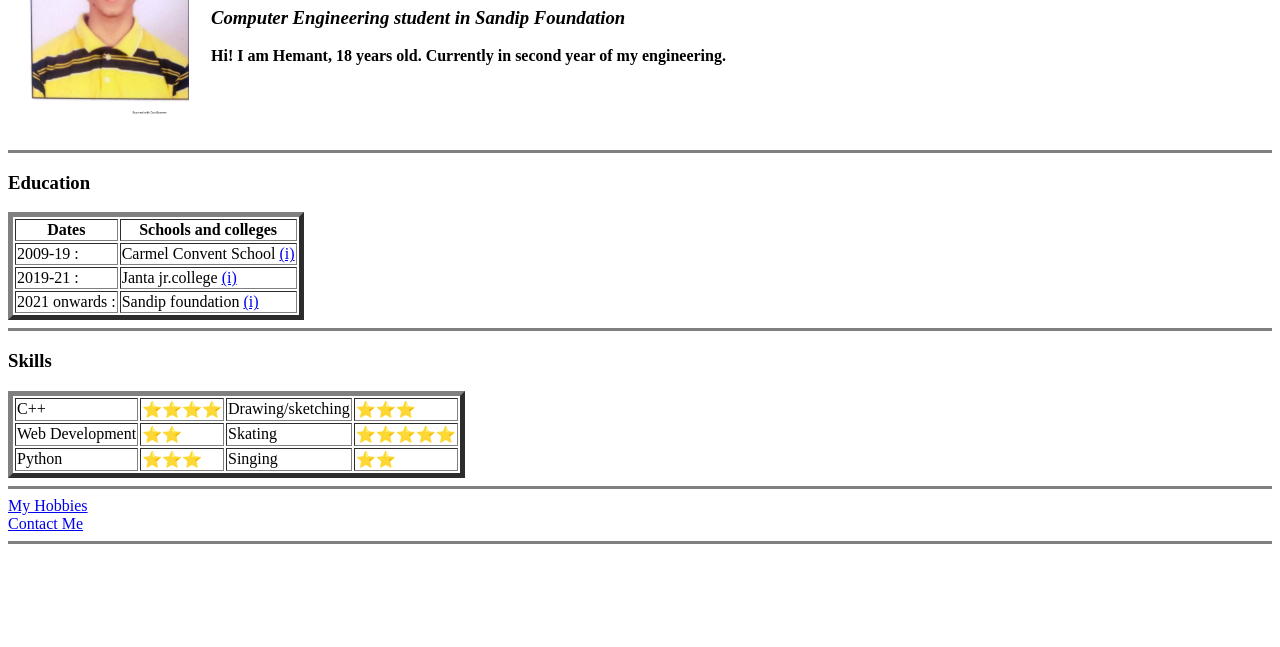
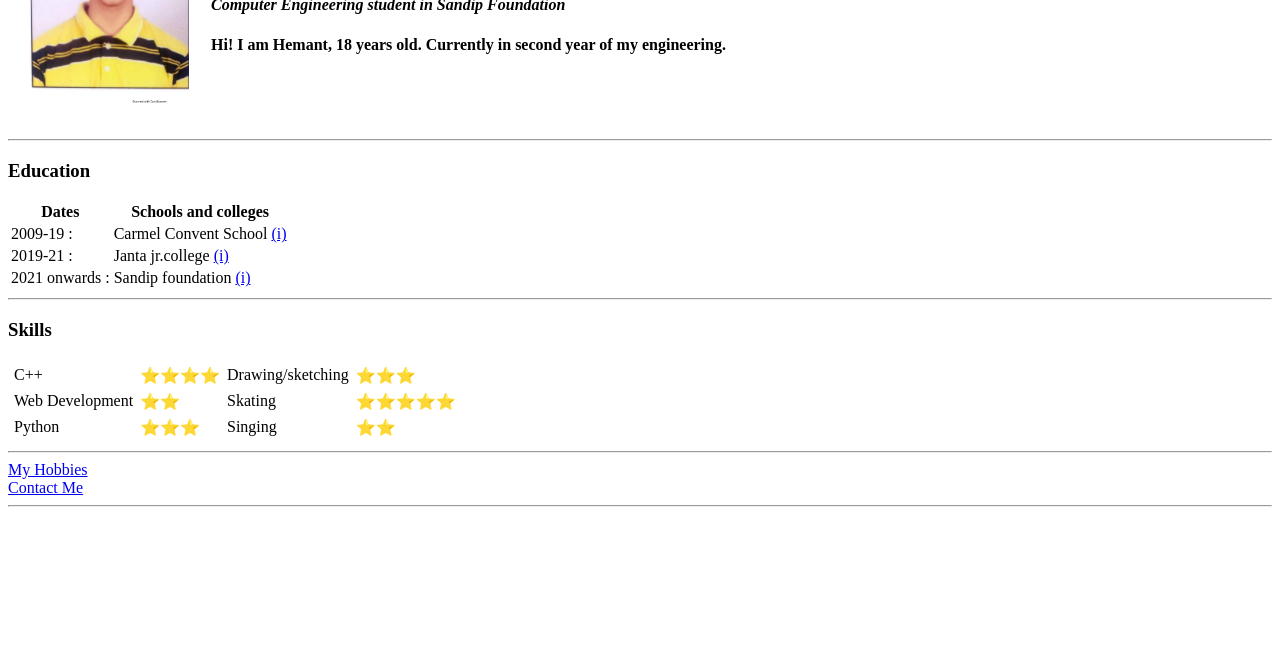
Before and after one commit to Dark095/cv, a plain HTML site: page index.html in a window 1280 px wide. Shown: the part 153-800 px from the top of the page. Drawn offline with Linux system fonts and the light colour scheme.

Commit message:
Css appplied

```diff
--- a/index.html
+++ b/index.html
@@ -3,26 +3,29 @@
     <head>
         <meta charset="UTF-8">
         <title>💚Hemant💚</title>
+        <link rel="stylesheet" href="css/styles.css">
+
     </head>
+
     <body>
-        <hr size = "3" noshade>
+
         <table cellspacing="20">
             <tr>
                 <td><img src="mepic.jpeg" alt="Profile picture"width="160"height="230"></td>
 
                 <td>
                     <h1>     Hemant Chaudhari</h1>
-                    <h3><p><em>     Computer Engineering student in Sandip Foundation</em></p></h3>
+                    <h4><p><em>     Computer Engineering student in Sandip Foundation</em></p></h4>
                     <p><strong>     Hi! I am Hemant, 18 years old. Currently in second year of my engineering. </strong></p>
                 </td>
             </tr>
         </table>
 
 
-        <hr size = "3" noshade>
+        <hr>
         <h3>Education</h3>
 
-           <table border="5">
+           <table>
             <thead>
                 <tr>
                     <th>Dates </th>
@@ -45,9 +48,9 @@
             </tbody>
            </table>
 
-        <hr size="3"noshade>
+        <hr>
         <h3>Skills</h3>
-        <table border="5"cellspacing="2">
+        <table cellspacing="5">
             <tr>
                 <td>C++</td>
                 <td>⭐⭐⭐⭐</td>
@@ -67,10 +70,10 @@
                 <td>⭐⭐</td>
             </tr>
         </table>
-        <hr size="3"noshade>
+        <hr>
         <a href="hobbies.html">My Hobbies</a><br>
         <a href="contact.html">Contact Me</a>
-        <hr size = "3" noshade>
+        <hr>
 
     </body>
 </html>
```
